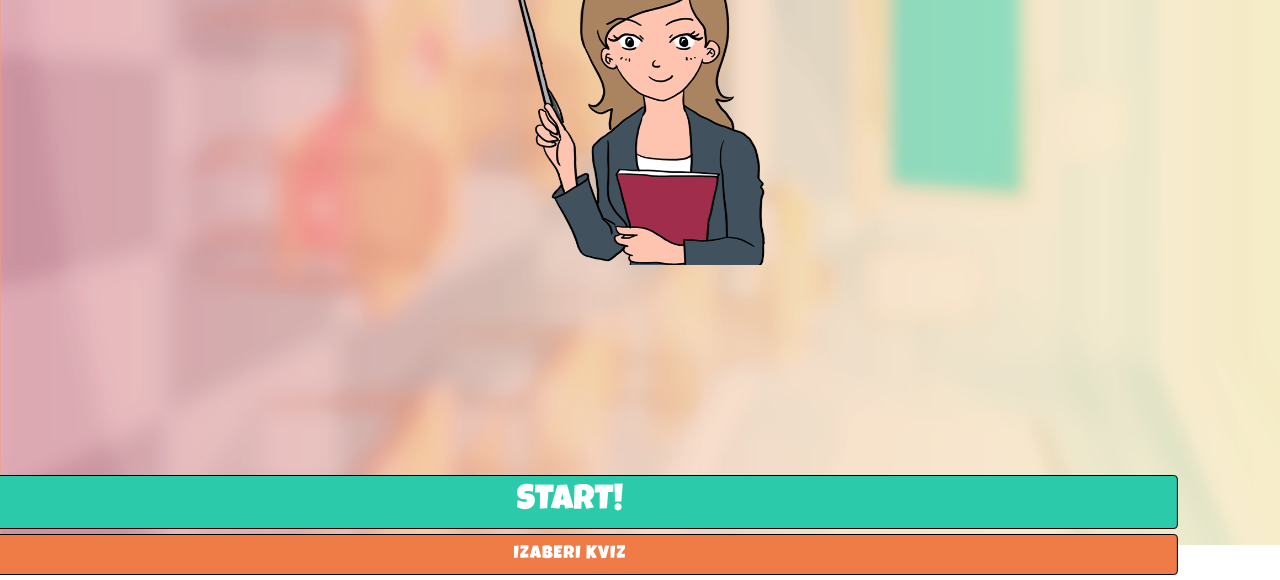
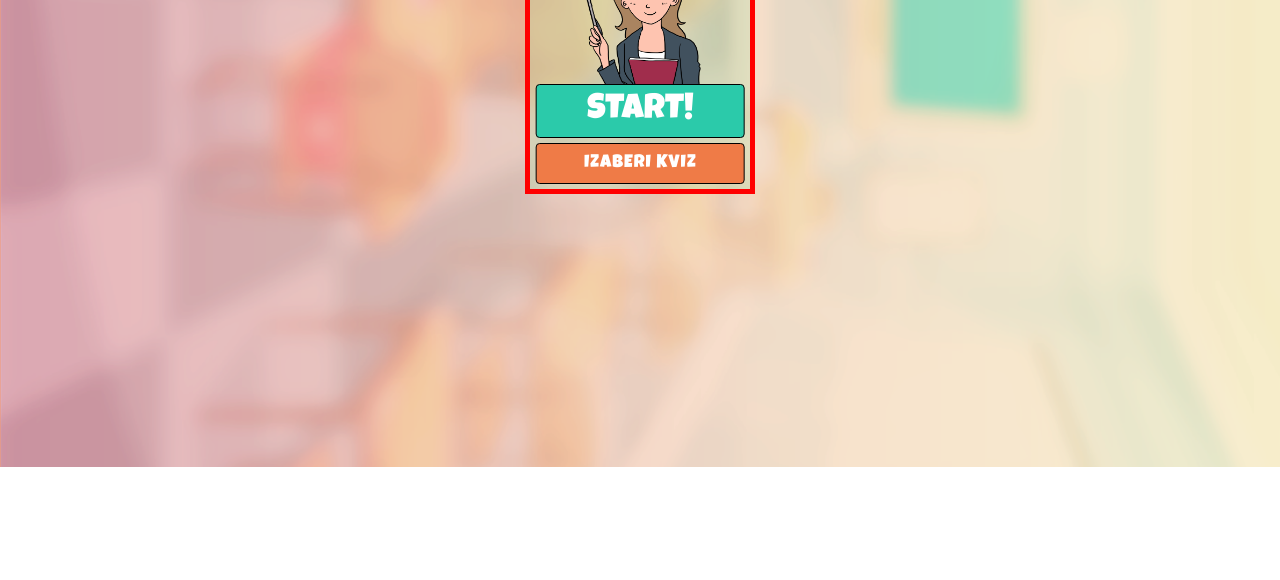
Before and after one commit to MarufAlAslam/html-css-game, a plain HTML site: page index.html in a window 1280 px wide. Shown: the part 220-800 px from the top of the page. Drawn offline with nearby package versions, Linux system fonts and the light colour scheme.

Commit message:
Update style.css

```diff
--- a/style.css
+++ b/style.css
@@ -37,6 +37,14 @@ a:focus{
 select:focus{
     outline: none !important;
   box-shadow: none !important;
+}
+.main-card{
+    height: 100% !important;
+    background-color: #afdda654;
+    border: 5px solid red;
+    width: 18%;
+    z-index: 1010;
+    position: relative;
 }
 .main-card h1{
     color: #f14662;
```
